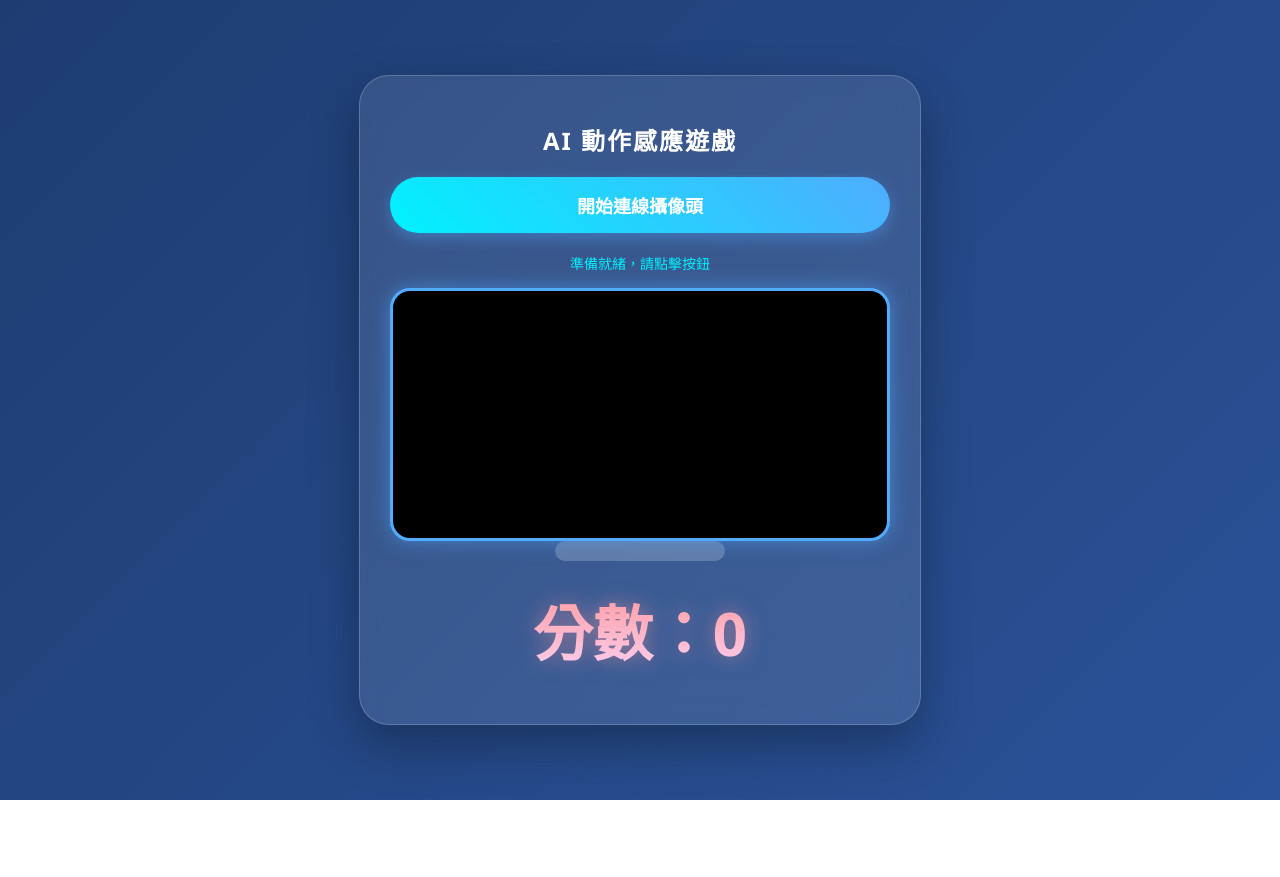
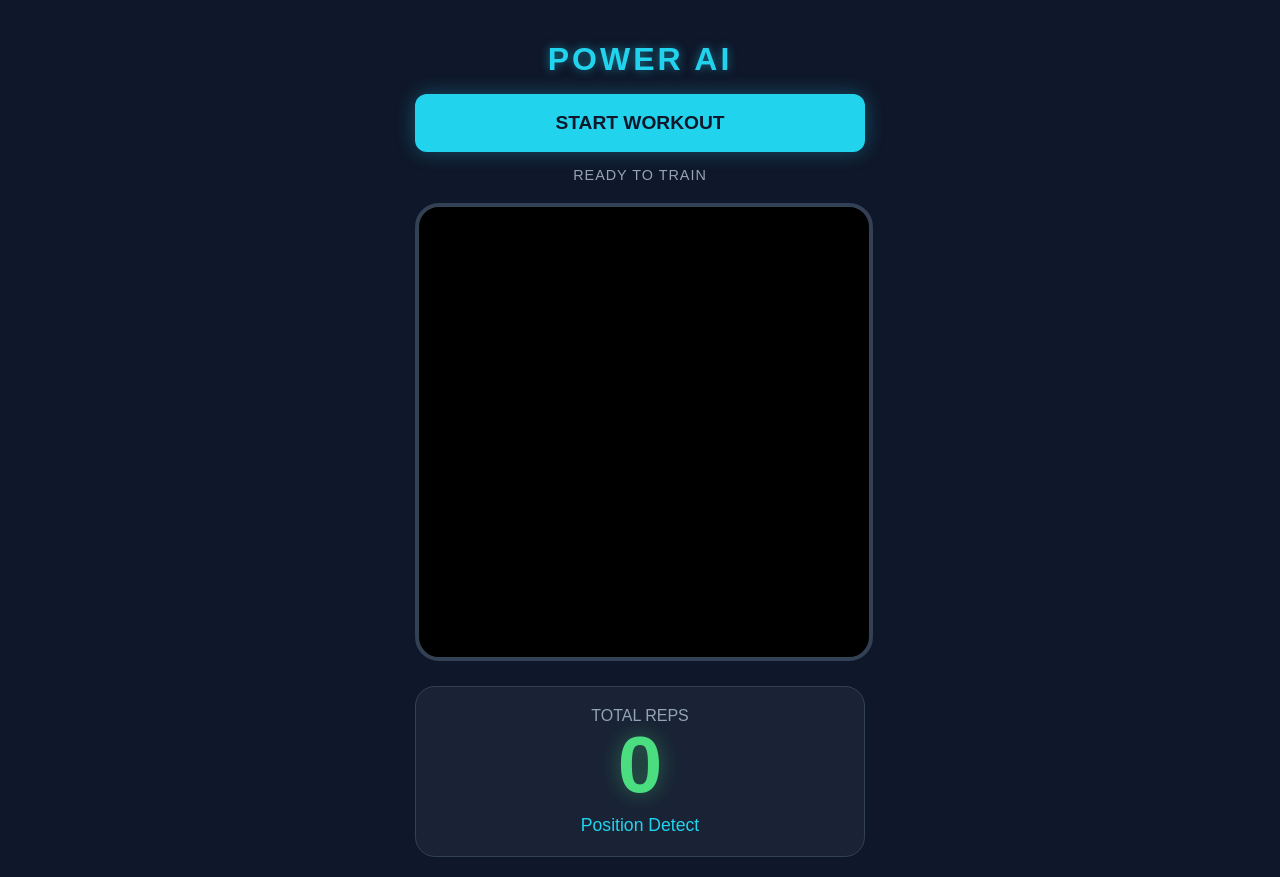
Before and after one commit to lyyang-prog/STEAM-IN-PE, a website: page index.html in a window 1280 px wide. Before the commit the page ends 800 px from the top, so only its background shows below. Drawn offline with Linux system fonts and the light colour scheme.

Commit message:
Update index.html

```diff
--- a/index.html
+++ b/index.html
@@ -3,23 +3,129 @@
 <head>
     <meta charset="UTF-8" />
     <meta name="viewport" content="width=device-width, initial-scale=1.0">
-    <title>AI 健身教練 - iPad 測試版</title>
+    <title>AI Power Coach</title>
     <script src="https://cdn.jsdelivr.net/npm/@tensorflow/tfjs@1.3.1/dist/tf.min.js"></script>
     <script src="https://cdn.jsdelivr.net/npm/@teachablemachine/pose@0.8/dist/teachablemachine-pose.min.js"></script>
-    <link rel="stylesheet" href="styles.css" />
+
+    <style>
+        /* 直接把運動風寫在這裡，確保一定會更新 */
+        body {
+            background-color: #0f172a; /* 深藍黑色底 */
+            color: #f8fafc;
+            font-family: 'Orbitron', sans-serif, "Microsoft JhengHei";
+            margin: 0;
+            display: flex;
+            justify-content: center;
+            align-items: center;
+            min-height: 100vh;
+            overflow: hidden;
+        }
+
+        main {
+            width: 100%;
+            max-width: 450px;
+            padding: 20px;
+            text-align: center;
+        }
+
+        h1 {
+            font-size: 2rem;
+            color: #22d3ee; /* 螢光藍 */
+            text-transform: uppercase;
+            letter-spacing: 3px;
+            margin-bottom: 1rem;
+            text-shadow: 0 0 10px rgba(34, 211, 238, 0.5);
+        }
+
+        button {
+            width: 100%;
+            padding: 18px;
+            background: #22d3ee;
+            color: #0f172a;
+            border: none;
+            border-radius: 12px;
+            font-size: 1.2rem;
+            font-weight: 800;
+            cursor: pointer;
+            transition: all 0.3s ease;
+            box-shadow: 0 0 20px rgba(34, 211, 238, 0.3);
+            margin-bottom: 15px;
+        }
+
+        button:hover {
+            transform: translateY(-3px);
+            box-shadow: 0 0 30px rgba(34, 211, 238, 0.6);
+        }
+
+        #status {
+            font-size: 0.9rem;
+            color: #94a3b8;
+            margin-bottom: 20px;
+            letter-spacing: 1px;
+        }
+
+        .canvas-container {
+            position: relative;
+            width: 100%;
+            aspect-ratio: 1;
+            background: #000;
+            border: 4px solid #334155;
+            border-radius: 24px;
+            overflow: hidden;
+            box-shadow: inset 0 0 20px rgba(0,0,0,1);
+        }
+
+        canvas {
+            width: 100%;
+            height: 100%;
+            object-fit: cover;
+        }
+
+        .stats-panel {
+            margin-top: 25px;
+            background: rgba(30, 41, 59, 0.7);
+            padding: 20px;
+            border-radius: 20px;
+            border: 1px solid #334155;
+        }
+
+        #score-display {
+            font-size: 5rem;
+            margin: 0;
+            color: #4ade80; /* 螢光綠 */
+            font-weight: 900;
+            line-height: 1;
+            text-shadow: 0 0 20px rgba(74, 222, 128, 0.4);
+        }
+
+        .score-label {
+            font-size: 1rem;
+            color: #94a3b8;
+            text-transform: uppercase;
+        }
+
+        #label-container {
+            margin-top: 10px;
+            font-size: 1.1rem;
+            color: #22d3ee;
+        }
+    </style>
 </head>
 <body>
     <main>
-        <h1>AI 動作感應遊戲</h1>
-        <button type="button" onclick="init()">開始連線攝像頭</button>
-        <div id="status">準備就緒，請點擊按鈕</div>
+        <h1>Power AI</h1>
+        <button type="button" onclick="init()">START WORKOUT</button>
+        <div id="status">READY TO TRAIN</div>
 
         <div class="canvas-container">
             <canvas id="canvas"></canvas>
         </div>
 
-        <div id="label-container"></div>
-        <h2 id="score-display">分數：0</h2>
+        <div class="stats-panel">
+            <div class="score-label">Total Reps</div>
+            <h2 id="score-display">0</h2>
+            <div id="label-container">Position Detect</div>
+        </div>
     </main>
 
     <script src="./script.js"></script>
```
